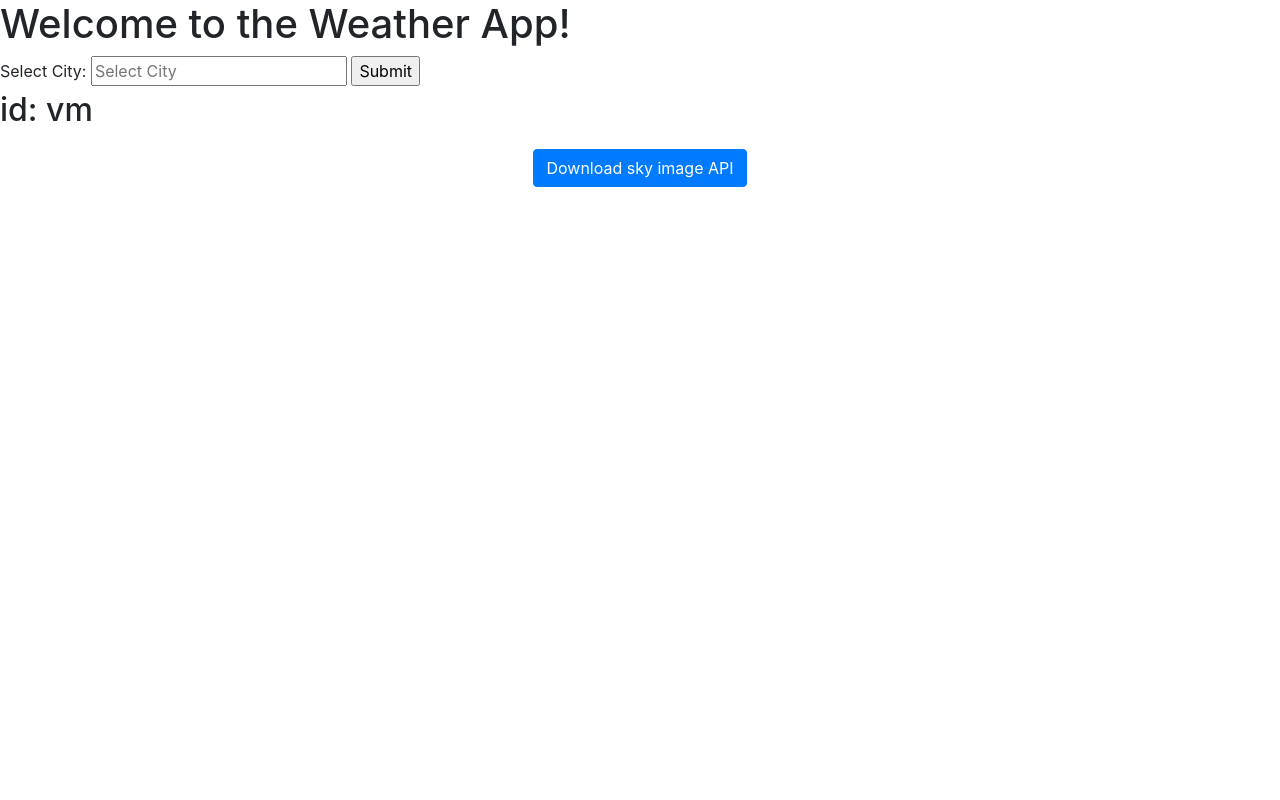
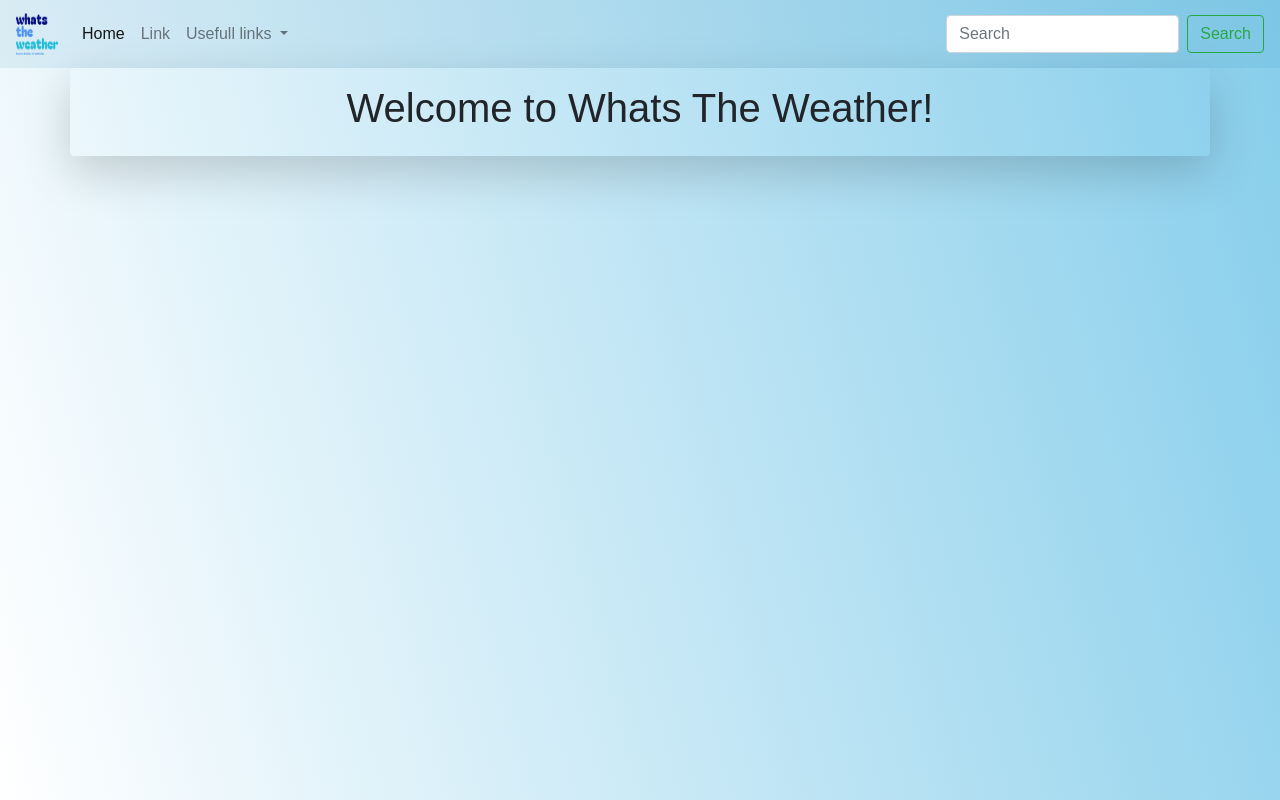
Before and after one commit to bensh199/weather_app, a Flask app: page / in a window 1280 px wide. Run offline with Flask 3, Linux system fonts and the light colour scheme.

Commit message:
updated html

```diff
--- /dev/null
+++ b/Python-Project/static/style.css
@@ -0,0 +1,24 @@
+body {
+    font-family: Arial, Helvetica, sans-serif;
+    background: linear-gradient(75deg, white, rgb(135, 206, 235));
+    min-height: 100vh;
+}
+
+h2 {
+    font-family: Arial, Helvetica, sans-serif;
+}
+
+nav {
+    background: rgba(37, 132, 175, 0.1);
+    background-blend-mode: color;
+}
+
+div.card-body{
+    background:rgb(135, 206, 235);
+    border: solid rgb(47, 67, 75);
+    border-width: thick;
+}
+
+.container {
+    justify-content: space-around;
+}
--- a/Python-Project/templates/index.html
+++ b/Python-Project/templates/index.html
@@ -1,43 +1,73 @@
 <!DOCTYPE html>
 <html lang="en">
+
 <head>
   <meta charset="UTF-8">
   <meta name="viewport" content="width=device-width, initial-scale=1.0">
-    <link rel="stylesheet" href="https://cdn.jsdelivr.net/npm/bootstrap@4.3.1/dist/css/bootstrap.min.css" integrity="sha384-ggOyR0iXCbMQv3Xipma34MD+dH/1fQ784/j6cY/iJTQUOhcWr7x9JvoRxT2MZw1T" crossorigin="anonymous">
-    <link rel="stylesheet" href="/usr/share/nginx/www/static/styles.css">
+  <link rel="stylesheet" href="https://cdn.jsdelivr.net/npm/bootstrap@4.3.1/dist/css/bootstrap.min.css"
+    integrity="sha384-ggOyR0iXCbMQv3Xipma34MD+dH/1fQ784/j6cY/iJTQUOhcWr7x9JvoRxT2MZw1T" crossorigin="anonymous">
+  <link rel="stylesheet" type="text/css" href="{{ url_for('static', filename='/style.css')}}">
   <title>Weather App</title>
 </head>
+
 <body>
 
-    <h1> Welcome to the Weather App!</h1>
-    <form action="/" method="post">
-        <label for="city">Select City:</label>
-        <input type="text" id="city" name="city" placeholder="Select City" required>
-        <input type="submit" value="Submit">
+  <nav class="navbar navbar-expand-lg navbar-light">
+    <a class="navbar-brand" href="https://whats-the-weather.com"><img src="static/Whats-the-weather-logo.png"
+        style="width:42px;height:42px;"></a>
+    <button class="navbar-toggler" type="button" data-toggle="collapse" data-target="#navbarSupportedContent"
+      aria-controls="navbarSupportedContent" aria-expanded="false" aria-label="Toggle navigation">
+      <span class="navbar-toggler-icon"></span>
+    </button>
+
+    <div class="collapse navbar-collapse" id="navbarSupportedContent">
+      <ul class="navbar-nav mr-auto">
+        <li class="nav-item active">
+          <a class="nav-link" href="https://whats-the-weather.com">Home <span class="sr-only">(current)</span></a>
+        </li>
+        <li class="nav-item">
+          <a class="nav-link"
+            href="https://www.google.com/search?sca_esv=7fb4d62672696752&sxsrf=ACQVn0-JfqcI5XbdaoW56ssyMrdxr8iJ_Q:1709856395943&q=link&tbm=isch&source=lnms&sa=X&ved=2ahUKEwiijOO4r-OEAxXeUaQEHYFyAP8Q0pQJegQIDxAB&biw=1728&bih=873&dpr=2">Link</a>
+        </li>
+        <li class="nav-item dropdown">
+          <a class="nav-link dropdown-toggle" href="#" id="navbarDropdown" role="button" data-toggle="dropdown"
+            aria-haspopup="true" aria-expanded="false">
+            Usefull links
+          </a>
+          <div class="dropdown-menu" aria-labelledby="navbarDropdown">
+            <a class="dropdown-item" href="/download">Download sky picture</a>
+            <a class="dropdown-item" href="/update-dynamodb">Update DynamoDB</a>
+            <div class="dropdown-divider"></div>
+            <a class="dropdown-item" href="https://teamwoodgames.com/">if you're board</a>
+          </div>
+        </li>
+      </ul>
+      <form class="form-inline my-2 my-lg-0" action="/" method="post">
+        <input class="form-control mr-sm-2" name="city" id="city" type="search" placeholder="Search" aria-label="Search"
+          required>
+        <button class="btn btn-outline-success my-2 my-sm-0" type="submit">Search</button>
       </form>
-    <h2>id: {{socket}}</h2>
+    </div>
+  </nav>
 
-    <form action="/download" style="text-align: center;margin-top: 20px; margin-bottom: 80px">
-        <button type="submit" class="btn btn-primary">Download sky image API</button>
-    </form>
+  <div class="container text-center shadow-lg p-3 mb-5 bg-body-tertiary rounded">
+    <h1> Welcome to Whats The Weather!</h1>
+  </div>
 
   {% if method=="post" and data == 'bad input' %}
 
   <h2> Bad City input, Try again</h2>
 
   {% elif method == "post" %}
+      <div>
           <h2>country: {{country}}<h2>
           <h2>city: {{city}}</h2>
           <h2>current temp: {{current_temp}}</h2>
           <h2>current humidity: {{current_humidity}}</h2>
+      </div>
 
-            <form method="post" action="/update-dynamodb" style="text-align: center;margin-top: 20px; margin-bottom: 80px">
-                <input type="hidden" name="city" value="{{ city }}">
-                <button id="update-dynamodb" type="submit" class="btn btn-primary">update dynamodb</button>
-            </form>
-
-    <div class="container d-flex gx-5">
-                <div class="row g-5 justify-content-evenly">
+      <div class="container text-center">
+        <div class="row g-5 justify-content-evenly cards-wrap">
           {% for i in range(7)%}
           <div class="card d-flex flex-warp bd-highlight mb-3" style="width: 14rem;">
             <div class="card-body">
@@ -52,8 +82,15 @@
         {% endif %}
       </div>
 
-    <script src="https://code.jquery.com/jquery-3.3.1.slim.min.js" integrity="sha384-q8i/X+965DzO0rT7abK41JStQIAqVgRVzpbzo5smXKp4YfRvH+8abtTE1Pi6jizo" crossorigin="anonymous"></script>
-    <script src="https://cdn.jsdelivr.net/npm/popper.js@1.14.7/dist/umd/popper.min.js" integrity="sha384-UO2eT0CpHqdSJQ6hJty5KVphtPhzWj9WO1clHTMGa3JDZwrnQq4sF86dIHNDz0W1" crossorigin="anonymous"></script>
-    <script src="https://cdn.jsdelivr.net/npm/bootstrap@4.3.1/dist/js/bootstrap.min.js" integrity="sha384-JjSmVgyd0p3pXB1rRibZUAYoIIy6OrQ6VrjIEaFf/nJGzIxFDsf4x0xIM+B07jRM" crossorigin="anonymous"></script>
+      <script src="https://code.jquery.com/jquery-3.3.1.slim.min.js"
+        integrity="sha384-q8i/X+965DzO0rT7abK41JStQIAqVgRVzpbzo5smXKp4YfRvH+8abtTE1Pi6jizo"
+        crossorigin="anonymous"></script>
+      <script src="https://cdn.jsdelivr.net/npm/popper.js@1.14.7/dist/umd/popper.min.js"
+        integrity="sha384-UO2eT0CpHqdSJQ6hJty5KVphtPhzWj9WO1clHTMGa3JDZwrnQq4sF86dIHNDz0W1"
+        crossorigin="anonymous"></script>
+      <script src="https://cdn.jsdelivr.net/npm/bootstrap@4.3.1/dist/js/bootstrap.min.js"
+        integrity="sha384-JjSmVgyd0p3pXB1rRibZUAYoIIy6OrQ6VrjIEaFf/nJGzIxFDsf4x0xIM+B07jRM"
+        crossorigin="anonymous"></script>
 </body>
+
 </html>
--- a/Python-Project/test.py
+++ b/Python-Project/test.py
@@ -3,7 +3,7 @@ import requests
 
 class TestWebsiteReachability(unittest.TestCase):
     def test_website_reachable(self):
-        url = 'http://172.17.0.1:80/'
+        url = 'http://172.17.0.1:8000/'
 
         try:
             response = requests.get(url)
```
Also changed, not shown: .github/workflows/Test&Deploy.yml, Python-Project/static/Whats-the-weather-logo.png (added). Lines whose indentation alone changed are shown as unchanged.
